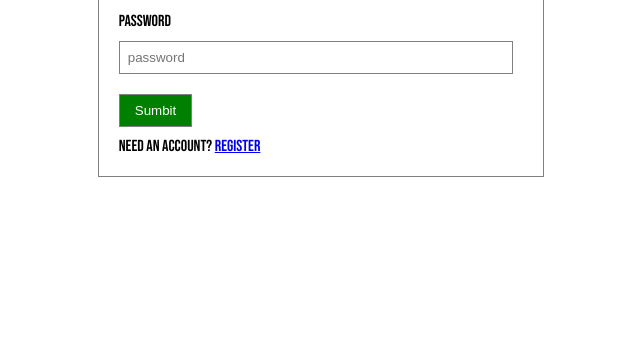
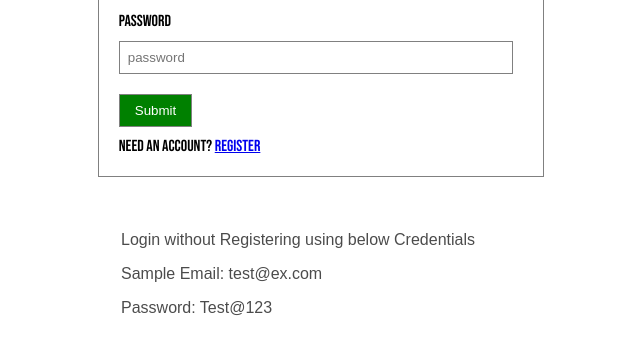
Before and after one commit to emeraldahp/emeraldStore, a website: page index.html in a window 1280 px wide. Shown: the part 225-580 px from the top of the page, without its empty margins (319-959 px from the left). Drawn offline with Linux system fonts and the light colour scheme.

Commit message:
firstcommit

```diff
--- a/css/index.css
+++ b/css/index.css
@@ -45,3 +45,10 @@ button {
     width: 200px;
     margin: 0 auto;
 }
+
+.demo{
+    font-family: Arial, Helvetica, sans-serif;
+    width: 400px;
+    margin: 0 auto;
+    opacity: 0.7;
+}
--- a/index.html
+++ b/index.html
@@ -27,10 +27,17 @@
                         <input type="password" id="password" class="mt-2" placeholder="password" name="password" />
                     </div>
                     <div>
-                        <button type="submit">Sumbit</button>
+                        <button type="submit">Submit</button>
                     </div>
                     <div>Need an account? <a href="register.html">Register</a></div>
                 </form>
+            </div>
+            <br>
+            <br>
+            <div class="demo">
+            <p>Login without Registering using below Credentials</p>
+            <p>Sample Email: test@ex.com</p>
+            <p>Password: Test@123</p>
             </div>
         </div>
         <script src="js/login.js"></script>
```
Also changed, not shown: home.html (+1 -1 lines), 1 other file.
